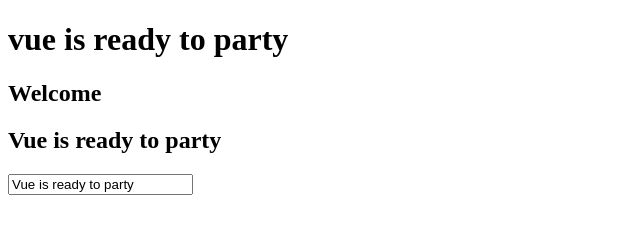
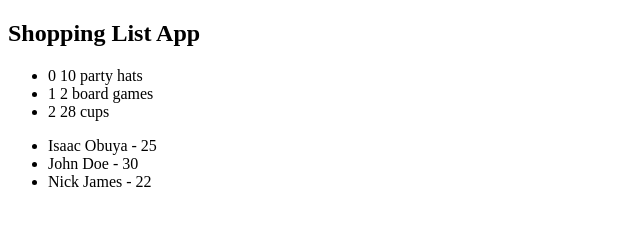
Before and after one commit to Isaacobuya5/vuejs_practice, a plain HTML site: page index.html in a window 1280 px wide. Shown: the whole page, without its empty margins (0-640 px from the left). Drawn offline with nearby package versions, Linux system fonts and the light colour scheme.

Commit message:
looping through arrays and objects using v-for

```diff
--- a/index.html
+++ b/index.html
@@ -14,13 +14,26 @@
         <!-- NOTE that we can only evaluate one expression at a time-->
         <!-- We can't also declare variables or evaluate if statements within these templates-->
         <!-- but we can use a short hand i.e tenary operator-->
-        <h1>{{header.toLowerCase()}}</h1>
-        <h2>{{header ? "Welcome" : ""}}</h2>
+        <!-- <h1>{{header.toLowerCase()}}</h1>
+        <h2>{{header ? "Welcome" : ""}}</h2> -->
         <h2>{{header || "No header found"}}</h2>
         <!-- poweful vue reactivity system-->
         <!-- we can use v-model directive to bind our header to the input -->
         <!-- ensures the text in the input stays in sync with the header at all times-->
-        <input v-model="header">
+        <!-- <input v-model="header"> -->
+
+        <!-- Rendering list using v-for directive-->
+        <!-- Remember to provide a key attribute that is unique-->
+        <!-- we can also access the index of an item in our v-for-->
+
+        <ul>
+            <li v-for="(item, index) in items" :key="item.id">{{index}} {{item.label}}</li>
+        </ul>
+
+          <!-- v-for can handle objects too -->
+          <ul>
+            <li v-for="(user, key) in users" :key="key">{{user.name}} - {{user.age}}</li>
+        </ul>
     </div>
     <script src="https://unpkg.com/vue@3"></script>
     <script>
@@ -32,7 +45,17 @@
             // the object that data returns is where we can store data for our view instances to use
             data() {
                 return {
-                    header: "Vue is ready to party"
+                    header: "Shopping List App",
+                    items: [
+                        {id: 1, label:"10 party hats"},
+                        {id: 2 ,label: "2 board games"},
+                        {id: 3, label: "28 cups"}
+                    ],
+                    users: {
+                        "user-1": {name: "Isaac Obuya", age: 25},
+                        "user-2": {name: "John Doe", age: 30},
+                        "user-3": {name: "Nick James", age: 22}
+                    }
                 }
             }
         }).mount("#shopping-list")
```
